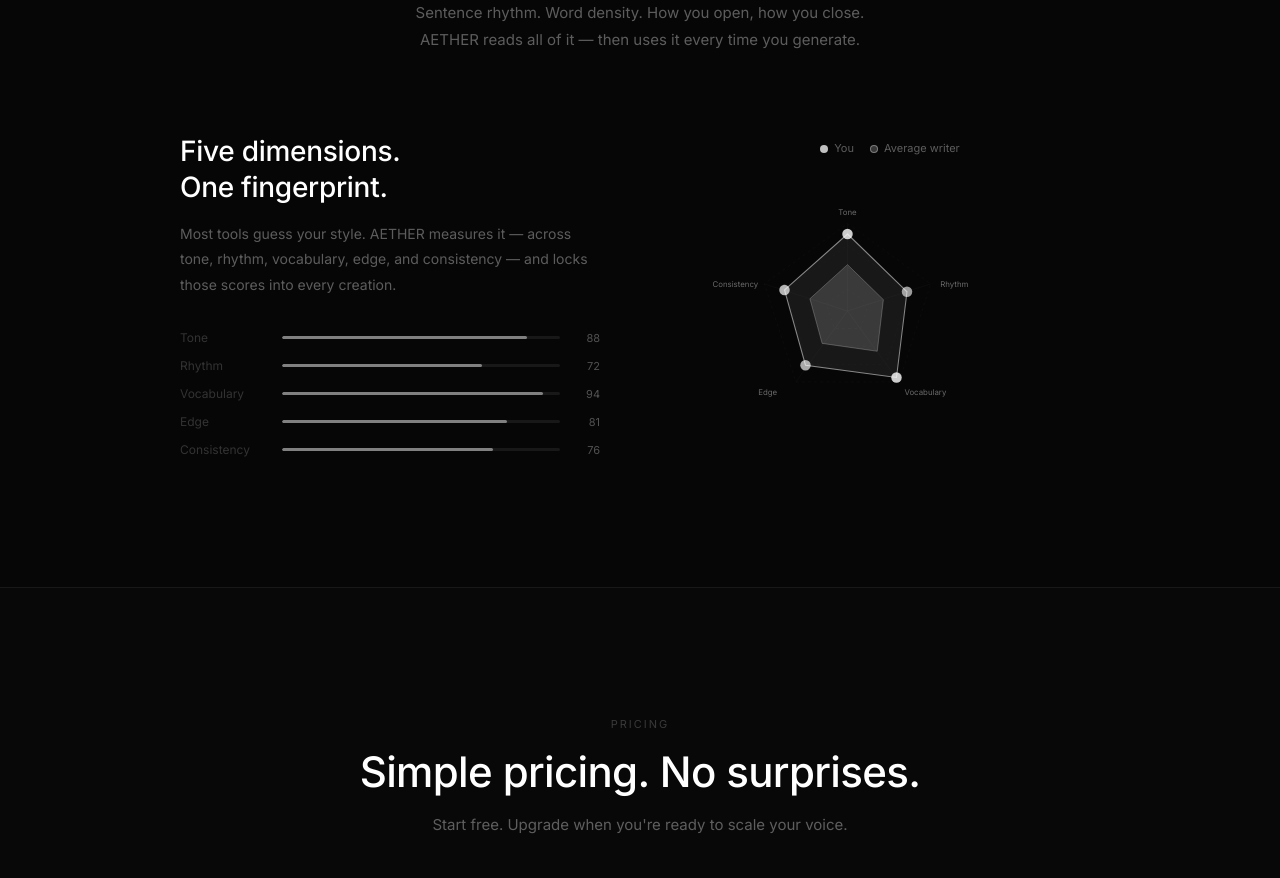
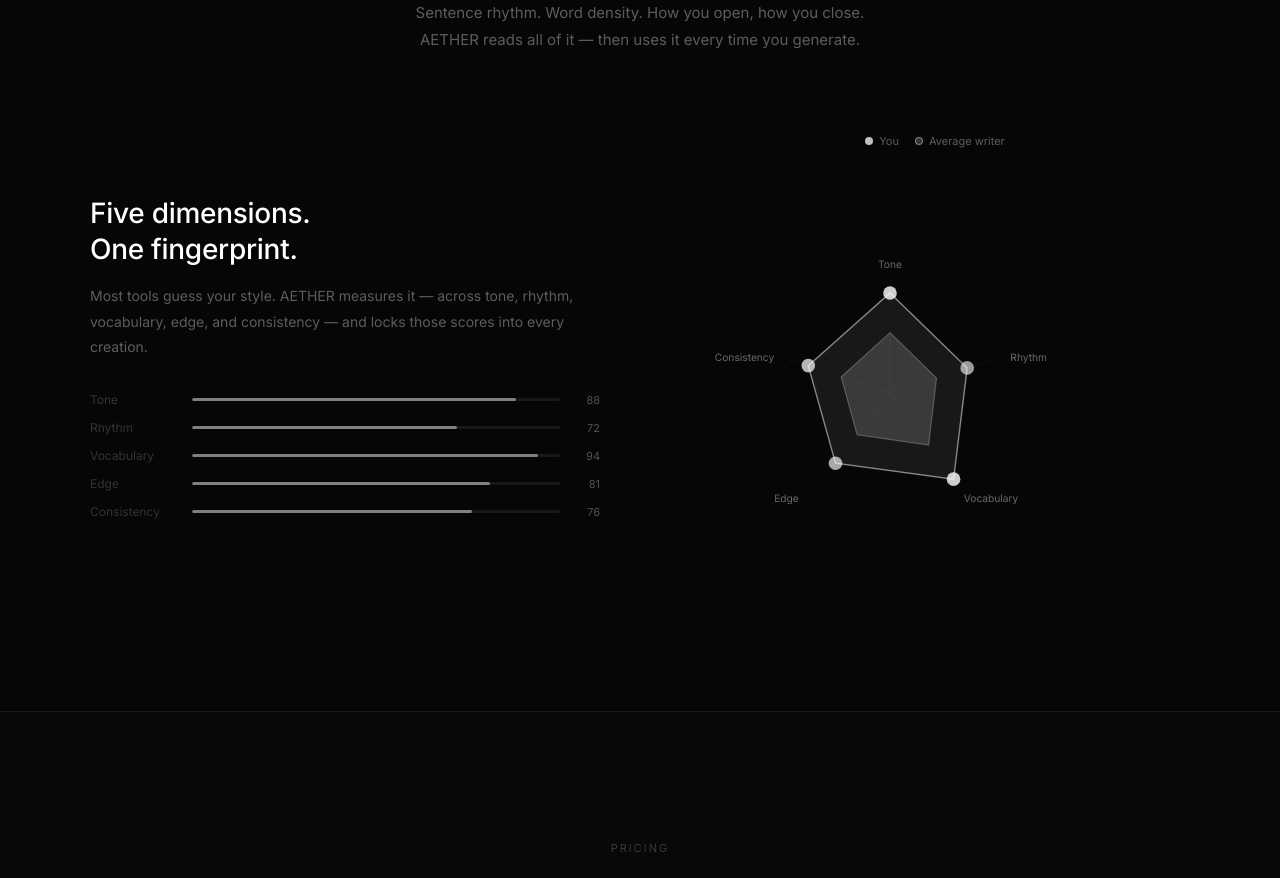
Before and after one commit to Milloxix/AETHER, a React (Vite) app: page / in a window 1280 px wide. Shown: the part 3780-4658 px from the top of the page. Built offline with nearby package versions, Linux system fonts and the light colour scheme.

Commit message:
your message here

```diff
--- a/src/App.tsx
+++ b/src/App.tsx
@@ -1,11 +1,35 @@
 import React, { useState, useEffect, useRef, MouseEvent, FormEvent } from "react";
-import { motion, AnimatePresence } from "motion/react";
+import { motion, AnimatePresence, useInView } from "motion/react";
 import {
   howItWorksSteps,
   trioCards,
   radarMetrics,
   faqList
 } from "./data";
+
+// Count-up animation component for metric values
+const CountUpValue = ({ target, duration = 1200 }: { target: number; duration?: number }) => {
+  const [count, setCount] = useState(0);
+  const ref = useRef<HTMLSpanElement>(null);
+  const inView = useInView(ref, { once: true, margin: "-100px" });
+  const hasStarted = useRef(false);
+
+  useEffect(() => {
+    if (!inView || hasStarted.current) return;
+    hasStarted.current = true;
+    const start = performance.now();
+    const tick = (now: number) => {
+      const elapsed = now - start;
+      const progress = Math.min(elapsed / duration, 1);
+      const eased = 1 - Math.pow(1 - progress, 3);
+      setCount(Math.round(eased * target));
+      if (progress < 1) requestAnimationFrame(tick);
+    };
+    requestAnimationFrame(tick);
+  }, [inView, target, duration]);
+
+  return <span ref={ref}>{count}</span>;
+};
 
 const TypewriterText = ({ text, delayMs = 500 }: { text: string; delayMs?: number }) => {
   const [displayText, setDisplayText] = useState("");
@@ -925,7 +949,7 @@
                       transition={{ duration: 1.2, ease: [0.16, 1, 0.3, 1] }}
                     />
                   </div>
-                  <span className="rm-val">{m.value}</span>
+                  <span className="rm-val"><CountUpValue target={m.value} /></span>
                 </div>
               ))}
             </div>
@@ -959,9 +983,9 @@
 
             <div
               className="radar-svg-container"
-              style={{ width: "100%", maxWidth: "400px", margin: "0 auto", overflow: "hidden" }}
+              style={{ width: "100%", maxWidth: "650px", margin: "0 auto", overflow: "visible" }}
             >
-              <svg id="radarSvg" width="100%" height="auto" className="overflow-visible" viewBox="-40 0 320 280" xmlns="http://www.w3.org/2000/svg" style={{ overflow: "visible" }}>
+              <svg id="radarSvg" width="100%" height="auto" className="overflow-visible" viewBox="-45 -5 370 255" xmlns="http://www.w3.org/2000/svg" style={{ overflow: "visible" }}>
               <g transform="translate(140,140)">
                 {/* dashed grid pentagons */}
                 <polygon
--- a/src/index.css
+++ b/src/index.css
@@ -808,7 +808,7 @@
   grid-template-columns: 1fr 1fr;
   gap: 5rem;
   align-items: center;
-  max-width: 920px;
+  max-width: 1100px;
   margin: 0 auto;
 }
 .radar-left h3 {
@@ -891,8 +891,8 @@
   border: 0.5px solid rgba(255, 255, 255, 0.35);
 }
 #radarSvg {
-  width: 280px;
-  height: 280px;
+  width: 420px;
+  height: 420px;
 }
 
 /* ===================== PRICING ===================== */
@@ -1312,13 +1312,13 @@
 
   /* Radar Chart */
   .radar-svg-container {
-    width: 100%;
-    max-width: 400px;
-    padding: 0 2rem;
+    width: 100% !important;
+    max-width: 340px !important;
+    margin: 0 auto !important;
   }
   #radarSvg {
-    width: 100%;
-    height: auto;
+    width: 100% !important;
+    height: auto !important;
   }
 
   /* The Difference Before/After stacking */
```
